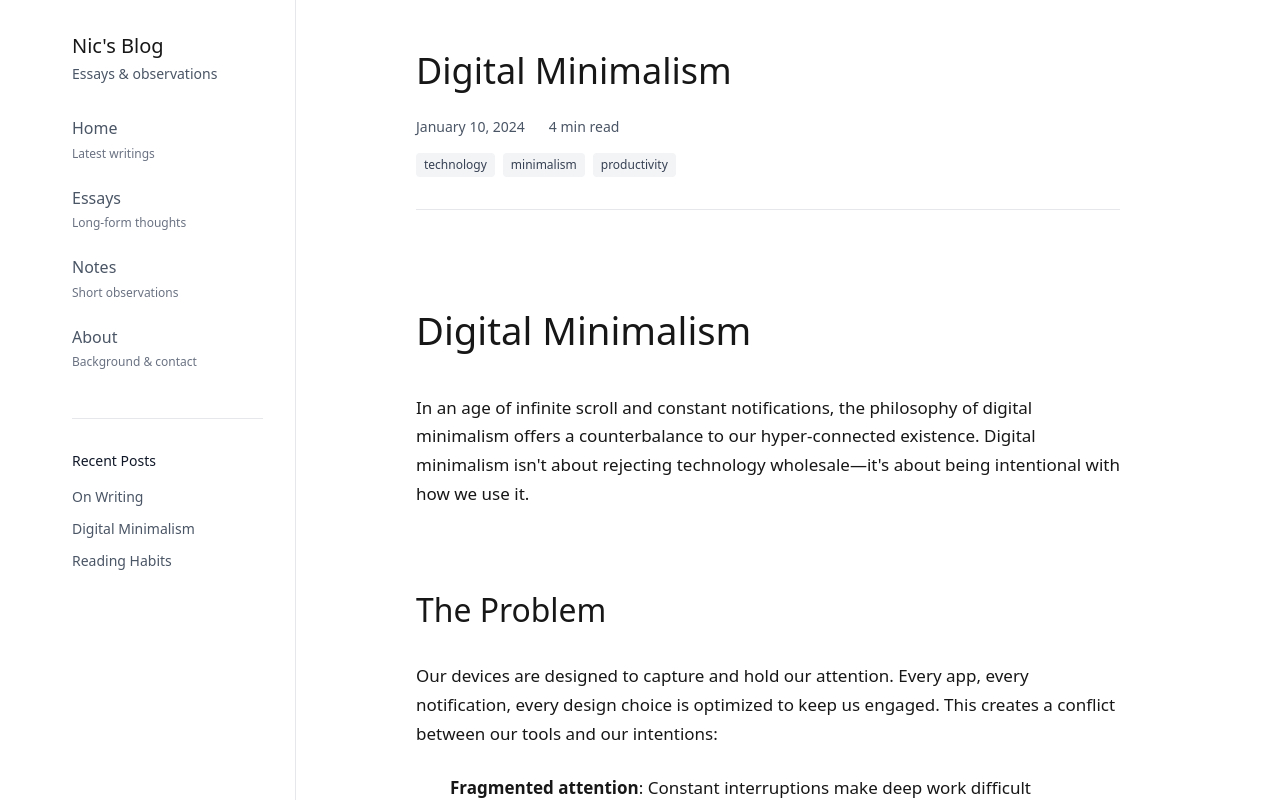
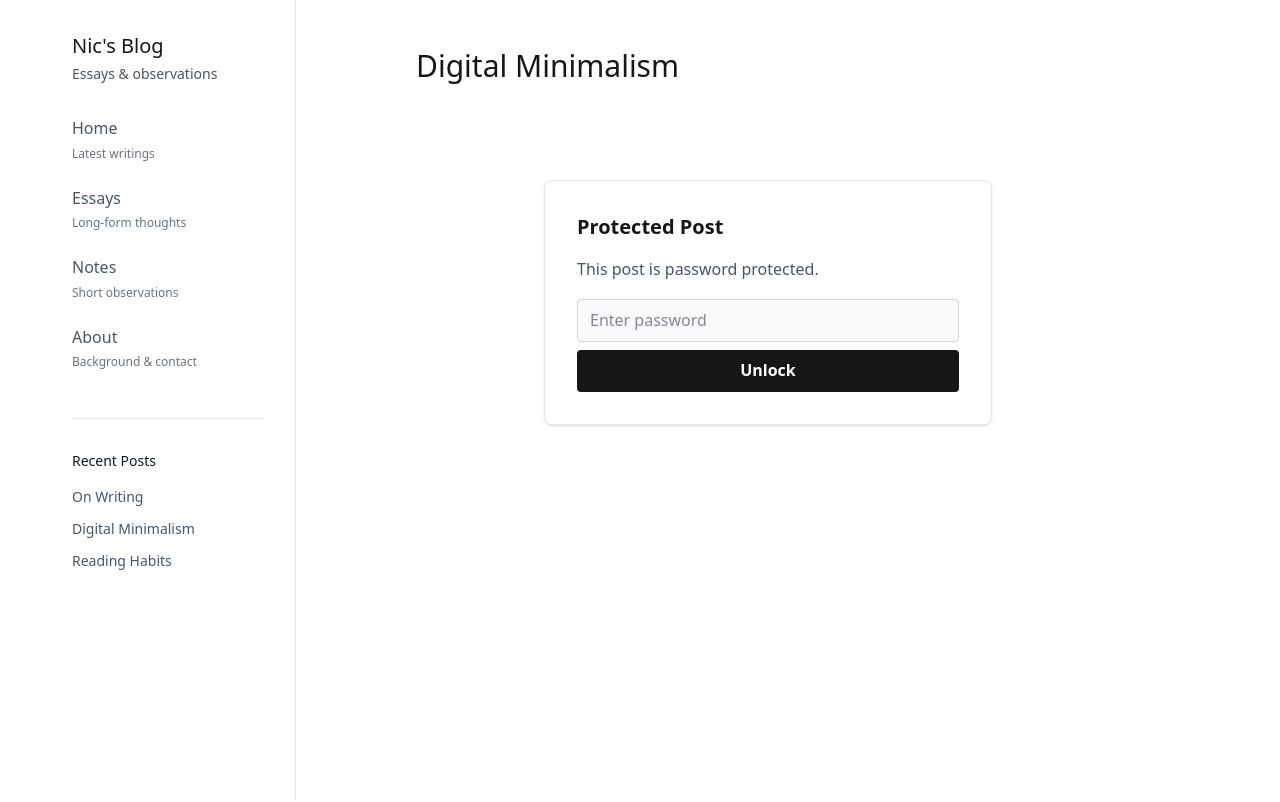
Before and after one commit to niwz/nicblog, a Next.js app: page /posts/digital-minimalism in a window 1280 px wide. Shown: the top 802 px of the page. Built offline with nearby package versions, Linux system fonts and the light colour scheme.

Commit message:
pw protect

```diff
--- a/content/posts/digital-minimalism.md
+++ b/content/posts/digital-minimalism.md
@@ -4,6 +4,7 @@ date: "2024-01-10"
 excerpt: "Exploring the philosophy of digital minimalism and its practical applications in our hyper-connected world."
 readingTime: "4"
 tags: ["technology", "minimalism", "productivity"]
+password: "hiya"
 ---
 
 # Digital Minimalism
--- a/src/pages/posts/[slug].tsx
+++ b/src/pages/posts/[slug].tsx
@@ -4,13 +4,17 @@ import { useRouter } from 'next/router';
 import Layout from '@/components/Layout';
 import BlogPost from '@/components/BlogPost';
 import { getPostBySlug, getAllPostSlugs, BlogPost as BlogPostType } from '@/lib/blog';
+import { useState } from 'react';
 
 interface PostProps {
-  post: BlogPostType | null;
+  post: (BlogPostType & { password?: string }) | null;
 }
 
 export default function Post({ post }: PostProps) {
   const router = useRouter();
+  const [input, setInput] = useState('');
+  const [error, setError] = useState('');
+  const [unlocked, setUnlocked] = useState(false);
 
   if (router.isFallback) {
     return (
@@ -28,8 +32,46 @@ export default function Post({ post }: PostProps) {
         <div className="text-center py-12">
           <h1 className="text-2xl font-light text-foreground mb-4">Post Not Found</h1>
           <p className="text-gray-600 dark:text-gray-400">
-            The post you're looking for doesn't exist.
+            The post you&apos;re looking for doesn&apos;t exist.
           </p>
+        </div>
+      </Layout>
+    );
+  }
+
+  // Password protection logic
+  if (post.password && !unlocked) {
+    return (
+      <Layout title={post.title}>
+        <div className="max-w-md mx-auto mt-24 p-8 border border-gray-200 dark:border-gray-800 rounded-lg bg-white dark:bg-black shadow">
+          <h2 className="text-xl font-semibold mb-4">Protected Post</h2>
+          <p className="mb-4 text-gray-600 dark:text-gray-400">This post is password protected.</p>
+          <form
+            onSubmit={e => {
+              e.preventDefault();
+              if (input === post.password) {
+                setUnlocked(true);
+                setError('');
+              } else {
+                setError('Incorrect password.');
+              }
+            }}
+          >
+            <input
+              type="password"
+              className="w-full px-3 py-2 border border-gray-300 dark:border-gray-700 rounded mb-2 bg-gray-50 dark:bg-gray-900 text-gray-900 dark:text-gray-100"
+              placeholder="Enter password"
+              value={input}
+              onChange={e => setInput(e.target.value)}
+            />
+            <button
+              type="submit"
+              className="w-full bg-foreground text-background py-2 rounded font-semibold hover:bg-gray-800 dark:hover:bg-gray-200 hover:text-black transition-colors"
+            >
+              Unlock
+            </button>
+            {error && <p className="text-red-600 dark:text-red-400 mt-2 text-sm">{error}</p>}
+          </form>
         </div>
       </Layout>
     );
@@ -73,15 +115,21 @@ export const getStaticProps: GetStaticProps = async ({ params }) => {
     const slug = params?.slug as string;
     const post = await getPostBySlug(slug);
 
-    if (!post) {
-      return {
-        notFound: true,
-      };
+    // Pass password field if present
+    let password: string | undefined = undefined;
+    if (post) {
+      const filePath = require('path').join(process.cwd(), 'content/posts', `${slug}.md`);
+      const fs = require('fs');
+      if (fs.existsSync(filePath)) {
+        const matter = require('gray-matter');
+        const { data } = matter(fs.readFileSync(filePath, 'utf8'));
+        if (data.password) password = data.password;
+      }
     }
 
     return {
       props: {
-        post,
+        post: post ? { ...post, password: password ?? null } : null,
       },
     };
   } catch (error) {
```
